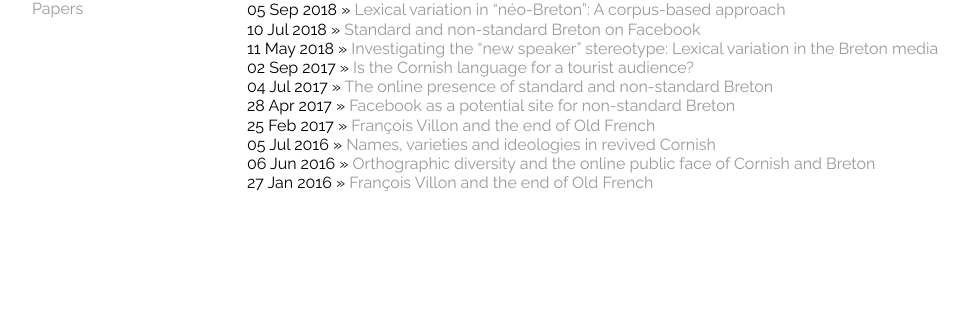
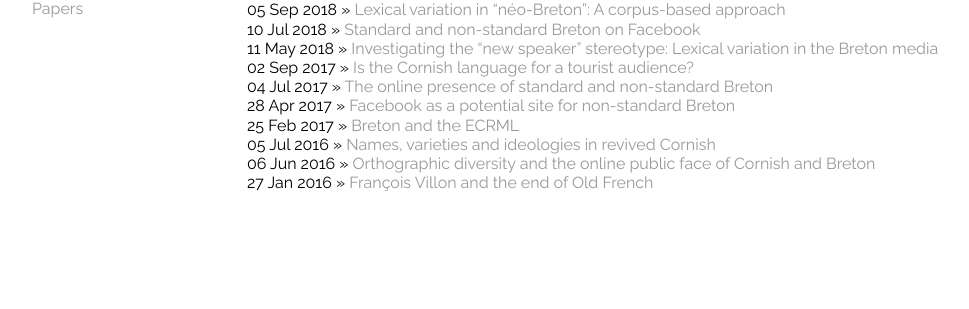
Before and after one commit to merryndd/merryndd.github.io, a Jekyll site: the page built from papers/index.html, in a window 1280 px wide. Shown: the part 160-469 px from the top of the page, without its empty margins (11-980 px from the left). Built offline with Jekyll 4.4.1, drawn with Linux system fonts in a browser that asks for light colours.

Commit message:
Update 2017-02-25-ecrml.html

```diff
--- a/_posts/2017-02-25-ecrml.html
+++ b/_posts/2017-02-25-ecrml.html
@@ -1,6 +1,6 @@
 ---
 layout: post
-title: "François Villon and the end of Old French"
+title: "Breton and the ECRML"
 date: 2017-02-25
 categories: [papers]
 ---
```
